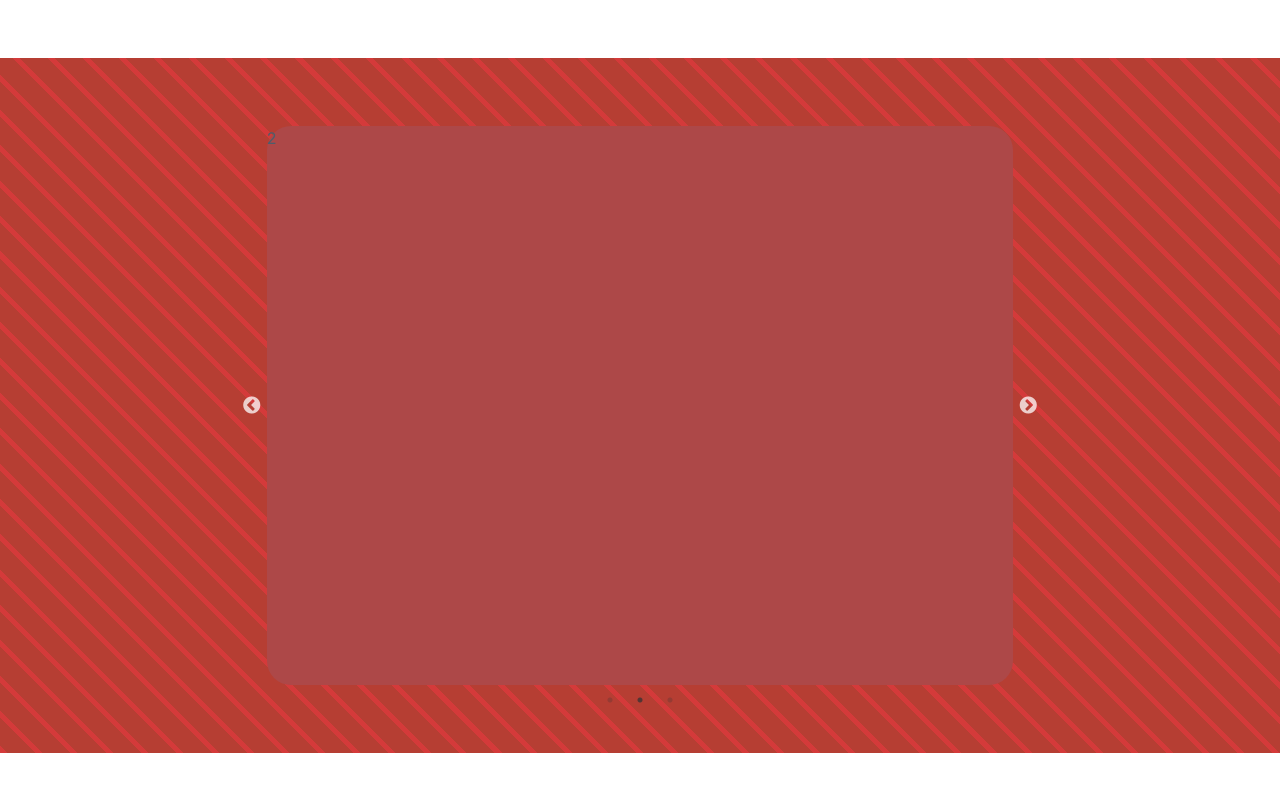
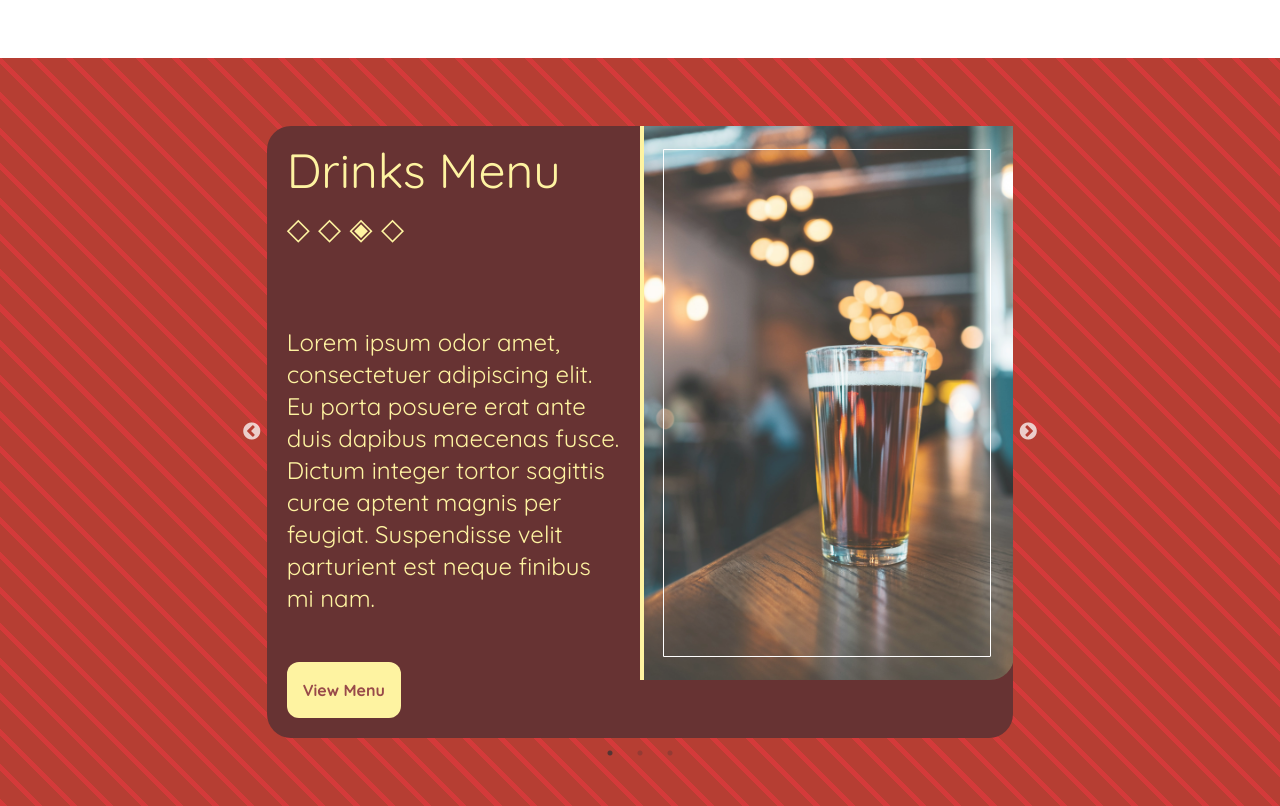
Before and after one commit to kamrantahir2/restaurantWebsite, a React (Vite) app: page / in a window 1280 px wide. Shown: the part 1880-2686 px from the top of the page. Before the commit the page ends 2633 px from the top, so only its background shows below. Built offline with nearby package versions, Linux system fonts and the light colour scheme.

Commit message:
Build first menu slider entry

```diff
--- a/src/App.css
+++ b/src/App.css
@@ -13,3 +13,8 @@
 .order {
   font-family: Courgette;
 }
+
+.menuImage {
+  outline: 1px double white;
+  outline-offset: -24px;
+}
--- a/src/Homepage/MenuSlider.jsx
+++ b/src/Homepage/MenuSlider.jsx
@@ -7,36 +7,47 @@
     speed: 500,
     slidesToShow: 1,
     slidesToScroll: 1,
-    autoplay: true,
+    autoplay: false,
     arrows: true,
   };
 
   return (
-    <div className="menu-slider h-4/5 w-full">
+    <div className="menu-slider">
       <div className="py-5">
-        <div className="w-7/12 h- m-auto bg-red-800 my-12 rounded-3xl">
-          <Slider {...settings} className=" ">
-            <div className="w-full">
-              <div className="grid grid-cols-2">
-                <div className=" text-yellow-200 p-4">
-                  <h2 className="text-3xl mb-12">Drinks Menu</h2>
-                  <h3>
-                    Lorem ipsum odor amet, consectetuer adipiscing elit. Eu
-                    porta posuere erat ante duis dapibus maecenas fusce. Dictum
-                    integer tortor sagittis curae aptent magnis per feugiat.
-                    Suspendisse velit parturient est neque finibus mi nam.
-                    Senectus arcu mauris nulla interdum aliquet placerat
-                    senectus commodo ligula. Aliquet aptent integer curabitur
-                    orci magna cursus consequat tempor urna. Commodo ridiculus
-                    fringilla finibus quam sem risus curabitur.
-                  </h3>
+        <div className="w-9/12 lg:w-7/12 menu-bg m-auto bg-menuBackground my-12 rounded-3xl">
+          <Slider {...settings} className="font-quicksand">
+            <div className="">
+              <div className="grid lg:grid-cols-2">
+                <div className=" text-yellow-200 p-5">
+                  <h2 className="text-5xl mb-4">Drinks Menu</h2>
+                  <h2 className="text-3xl font-semibold  text-yellow-200">
+                    &#9671; &#9671; &#9672; &#9671;{" "}
+                  </h2>
+                  <div className="h-full">
+                    <h3 className="text-2xl mt-20">
+                      Lorem ipsum odor amet, consectetuer adipiscing elit. Eu
+                      porta posuere erat ante duis dapibus maecenas fusce.
+                      Dictum integer tortor sagittis curae aptent magnis per
+                      feugiat. Suspendisse velit parturient est neque finibus mi
+                      nam.
+                    </h3>
+                    <button className="bg-yellow-200 text-red-900 p-4 mt-12 font-quicksand font-bold rounded-xl">
+                      View Menu
+                    </button>
+                  </div>
                 </div>
-                <img src="./menuSlider/drinksMenu.jpg" className="" alt="" />
+                <img
+                  src="./menuSlider/drinksMenu.jpg"
+                  className="menuImage lg:border-l-4 border-b-4 lg:border-b-0 border-yellow-200 order-first lg:order-last lg:rounded-r-3xl rounded-t-3xl lg:rounded-t-none "
+                  alt=""
+                />
               </div>
             </div>
+
             <div>
               <h3>2</h3>
             </div>
+
             <div>
               <h3>3</h3>
             </div>
--- a/tailwind.config.js
+++ b/tailwind.config.js
@@ -5,6 +5,7 @@
     extend: {
       colors: {
         logo: "#f1d089",
+        menuBackground: "#420101",
       },
       fontFamily: {
         courgette: ["Courgette", "Arial", "sans-serif"],
```
Also changed, not shown: public/menuSlider/drinksMenu.jpg.
